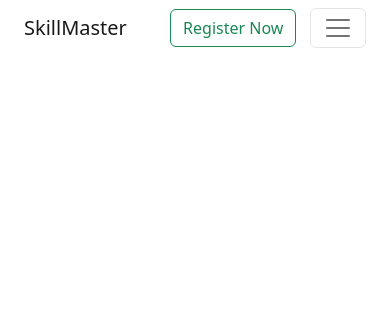
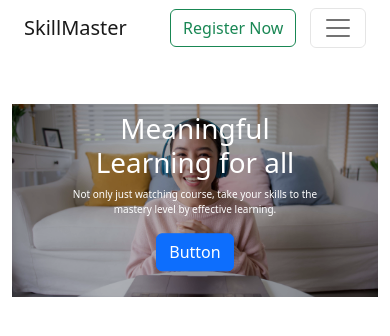
Before and after one commit to maidul-iut/edTech-assignment, a plain HTML site: page index.html in a window 390 px wide. Drawn offline with nearby package versions, Linux system fonts and the light colour scheme.

Commit message:
hero section added with responsivenes

```diff
--- a/index.html
+++ b/index.html
@@ -31,6 +31,7 @@
                 <a class="nav-link d-block" aria-current="page" href="#">Home</a>
                 <a class="nav-link d-block mx-md-5" href="#">Courses</a>
                 <a class="nav-link d-block" href="#">Deals</a>
+
                 <a class="nav-link d-block mx-md-5">Success Story</a>
                 <a class="nav-link d-block">About us</a>
               </div>
@@ -45,7 +46,6 @@
             <span class="navbar-toggler-icon"></span>
           </button>
           <!-- button-end -->
-
         </div>
       </nav>
       <!-- navbar-end -->
@@ -54,7 +54,53 @@
 
     <!-- carousel-start -->
 
+    <div class="container my-5">
+      <div class="carousel-inner cover-img static-item">
+        <div class="dark">
+          <img src="./images/cover/cover-3.jpg" class="img-fluid dark" alt="">
+        </div>
+        <div class="carousel-info carousel-caption">
+          <h1 class=>Meaningful Learning for all</h1>
+          <p>Not only just watching course, take your skills to the mastery level by effective learning.</p>
+          <button class="btn btn-primary" type="submit">Button</button>
+        </div>
+        <button class="carousel-control-prev mx-5 d-none d-md-block" type="button" data-bs-target="#carouselExampleCaptions" data-bs-slide="prev">
+          <span class="carousel-control-prev-icon" aria-hidden="true"></span>
+        </button>
+        <button class="carousel-control-next mx-5 d-none d-md-block" type="button" data-bs-target="#carouselExampleCaptions" data-bs-slide="next">
+          <span class="carousel-control-next-icon" aria-hidden="true"></span>
+          <span class="visually-hidden">Next</span>
+        </button>
+      </div>
+
+    </div>
+
     <!-- carousel-end -->
+
+    <!-- <section class="container">
+      <div id="carouselExampleControls" class="carousel slide" data-bs-ride="carousel">
+        <div class="carousel-inner">
+          <div class="carousel-item active">
+            <img src="./images/cover/cover-3.jpg" class="d-block w-100" alt="...">
+            <div class="carousel-caption d-block mt-auto mb-auto">
+              <h1 class=>Meaningful Learning for all</h1>
+              <p>Not only just watching course, take your skills to the mastery level by effective learning.</p>
+              <button class="btn btn-primary" type="submit">Button</button>
+            </div>
+          </div>
+        </div>
+        <button class="carousel-control-prev" type="button" data-bs-target="#carouselExampleControls" data-bs-slide="prev">
+          <span class="carousel-control-prev-icon" aria-hidden="true"></span>
+          <span class="visually-hidden">Previous</span>
+        </button>
+        <button class="carousel-control-next" type="button" data-bs-target="#carouselExampleControls" data-bs-slide="next">
+          <span class="carousel-control-next-icon" aria-hidden="true"></span>
+          <span class="visually-hidden">Next</span>
+        </button>
+      </div>
+    </section> -->
+
+
     <script
       src="https://cdn.jsdelivr.net/npm/bootstrap@5.2.0/dist/js/bootstrap.bundle.min.js"
       integrity="sha384-A3rJD856KowSb7dwlZdYEkO39Gagi7vIsF0jrRAoQmDKKtQBHUuLZ9AsSv4jD4Xa"
--- a/style.css
+++ b/style.css
@@ -0,0 +1,32 @@
+
+.cover-img .carousel-info{
+    top: 50%;
+    transform: translateY(-40%);
+
+}
+
+.dark::after{
+    content: "";
+    display: block;
+    position: absolute;
+    top:0;
+    bottom: 0;
+    left: 0;
+    right: 0;
+    background-color: rgba(0, 0, 0, 0.25);
+}
+
+@media screen and (max-width: 426px) {
+    .cover-img .carousel-info{
+        top: 10%;
+        transform: translateY(-20%);
+
+    }
+
+    .cover-img .carousel-info h1 p{
+        font-size: 20px;
+    }
+    .cover-img .carousel-info p{
+        font-size: 10px;
+    }
+}
```
